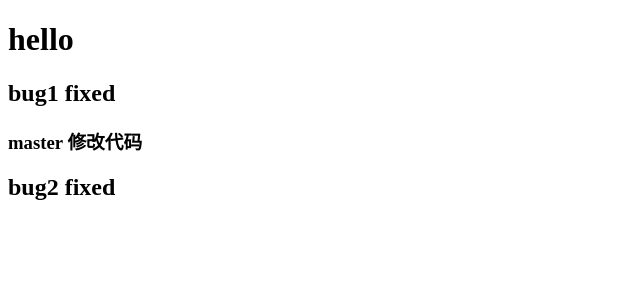
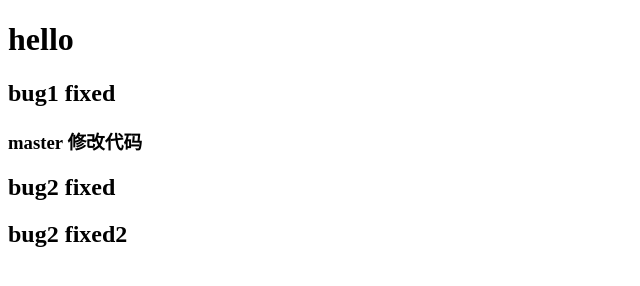
Before and after one commit to dcfun0214/gitlearning, a plain HTML site: page index.html in a window 1280 px wide. Shown: the whole page, without its empty margins (0-640 px from the left). Drawn offline with Linux system fonts and the light colour scheme.

Commit message:
bug2 fixed 2

```diff
--- a/index.html
+++ b/index.html
@@ -10,5 +10,6 @@
     <h2>bug1 fixed</h2>
     <h3>master 修改代码</h3>
     <h2>bug2 fixed</h2>
+    <h2>bug2 fixed2</h2>
 </body>
 </html>
```
